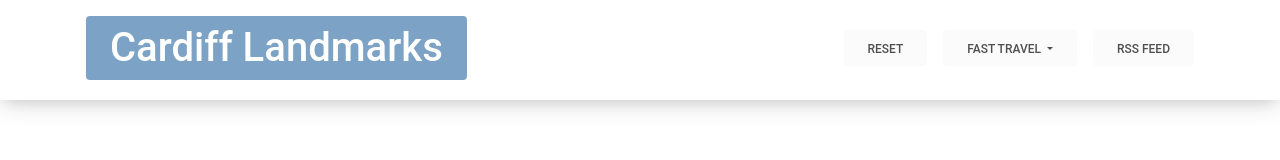
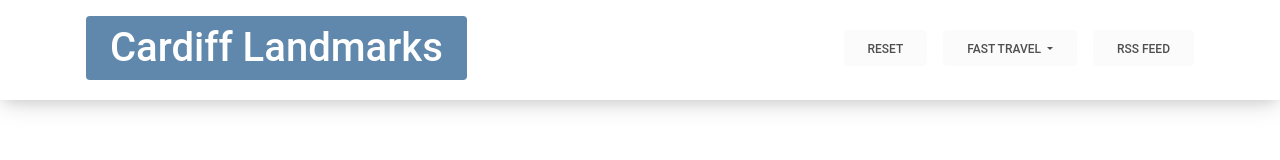
Before and after one commit to herobank110/eira, a website built with Parcel: page src/front/index.html in a window 1280 px wide. Built offline with nearby package versions, Linux system fonts and the light colour scheme; no server answers.

Commit message:
adjust color, accent var

```diff
--- a/src/front/eiraStyle.sass
+++ b/src/front/eiraStyle.sass
@@ -1,6 +1,7 @@
 // single page layout
 
 $navbarHeight: 100px
+$accent: #5f88ac
 
 #navbar
     background: white
@@ -16,7 +17,7 @@ $navbarHeight: 100px
         column-gap: 1rem
         padding: 1rem
         &>.navbar--title
-            background: #7ca3c5
+            background: $accent
             color: white
             border-radius: 4px
             padding: 0.5rem 1.5rem
```
